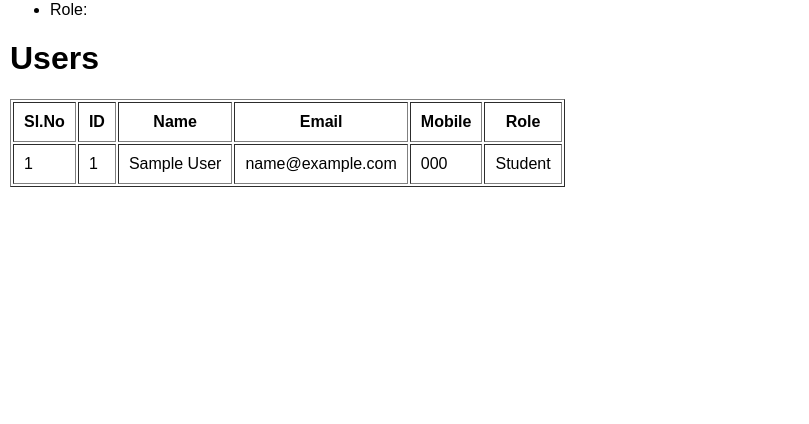
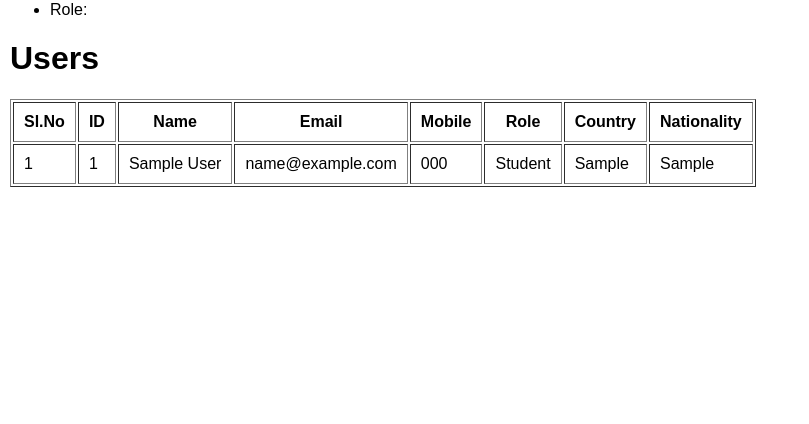
Before and after one commit to joe-philip/django_authentication_app, a Django app: template templates/dashboard/admin.html in a window 1280 px wide. Shown: the part 255-679 px from the top of the page, without its empty margins (0-809 px from the left). Run offline with Django 5.2, Linux system fonts and the light colour scheme; the template is opened without the code that fills it: values that come from a table or form of the project are taken from there, others are empty; data comes from the database, SQL or seed files in the repository; tables that the repository leaves empty hold one stand-in row (values such as "Sample post").

Commit message:
added nationality and country to admin dashboard

```diff
--- a/templates/dashboard/admin.html
+++ b/templates/dashboard/admin.html
@@ -15,6 +15,8 @@
         <th>Email</th>
         <th>Mobile</th>
         <th>Role</th>
+        <th>Country</th>
+        <th>Nationality</th>
     </thead>
     <tbody>
         {% for user in queryset %}
@@ -33,6 +35,20 @@
                 Editor
                 {% endif %}
             </td>
+            <td>
+                {% if user.country.id != 1 %}
+                {{user.country}}
+                {% else %}
+                {{user.other_country}}
+                {% endif %}
+            </td>
+            <td>
+                {% if user.nationality.id != 1 %}
+                {{user.nationality}}
+                {% else %}
+                {{user.other_nationality}}
+                {% endif %}
+            </td>
         </tr>
         {% endfor %}
 </table>
```
